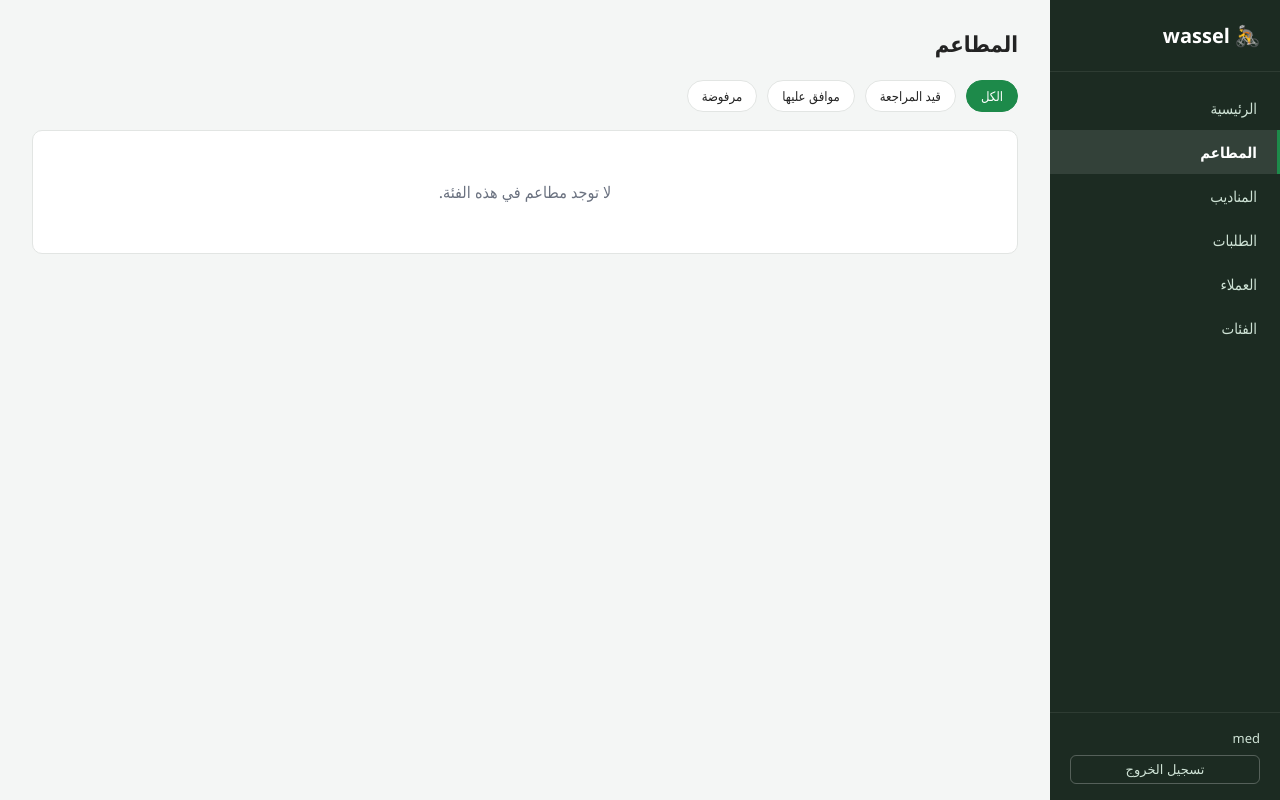
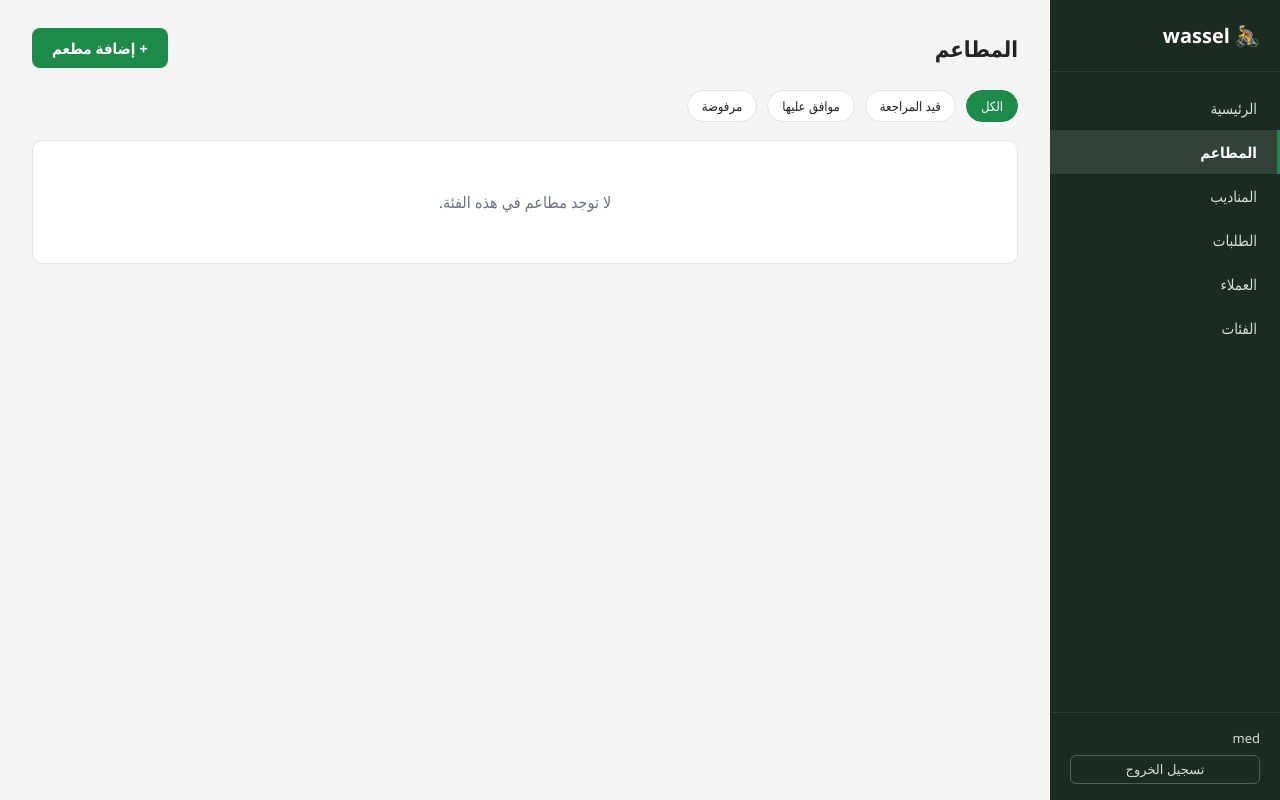
Before and after one commit to MEDMOUSSA-AI/wassel-backend, a Django app: page /dashboard/restaurants/ in a window 1280 px wide. Run offline with Django 5.2, Linux system fonts and the light colour scheme; a user stored in the database is signed in; data comes from the database, SQL or seed files in the repository; data that the repository does not hold is empty.

Commit message:
Update restaurants_list.html

```diff
--- a/dashboard/templates/dashboard/restaurants_list.html
+++ b/dashboard/templates/dashboard/restaurants_list.html
@@ -4,11 +4,12 @@
 {% block content %}
 <div class="page-header">
     <h1>المطاعم</h1>
+    <a href="{% url 'dashboard:restaurant_create' %}" class="btn btn-primary">+ إضافة مطعم</a>
 </div>
 
 <div class="filters">
-    <a href="?status=all" class="{% if current_status == 'all' %}active{% endif %}">الكل</a>
-    <a href="?status=pending" class="{% if current_status == 'pending' %}active{% endif %}">قيد المراجعة</a>
+    <a href="?status=all"      class="{% if current_status == 'all' %}active{% endif %}">الكل</a>
+    <a href="?status=pending"  class="{% if current_status == 'pending' %}active{% endif %}">قيد المراجعة</a>
     <a href="?status=approved" class="{% if current_status == 'approved' %}active{% endif %}">موافق عليها</a>
     <a href="?status=rejected" class="{% if current_status == 'rejected' %}active{% endif %}">مرفوضة</a>
 </div>
@@ -24,17 +25,22 @@
                 <th>المدينة</th>
                 <th>الحالة</th>
                 <th>تاريخ التسجيل</th>
+                <th>إجراءات</th>
             </tr>
         </thead>
         <tbody>
             {% for r in restaurants %}
-            <tr onclick="window.location='{% url 'dashboard:restaurant_detail' r.pk %}'" style="cursor:pointer">
-                <td>{{ r.name }}</td>
+            <tr>
+                <td><a href="{% url 'dashboard:restaurant_detail' r.pk %}">{{ r.name }}</a></td>
                 <td>{{ r.owner_name }}</td>
                 <td>{{ r.category.name|default:"—" }}</td>
                 <td>{{ r.city }}</td>
                 <td><span class="status-pill status-{{ r.approval_status }}">{{ r.get_approval_status_display }}</span></td>
                 <td>{{ r.created_at|date:"Y-m-d" }}</td>
+                <td class="actions-cell">
+                    <a href="{% url 'dashboard:restaurant_edit' r.pk %}" class="btn btn-outline btn-sm">تعديل</a>
+                    <a href="{% url 'dashboard:restaurant_delete' r.pk %}" class="btn btn-danger btn-sm">حذف</a>
+                </td>
             </tr>
             {% endfor %}
         </tbody>
```
